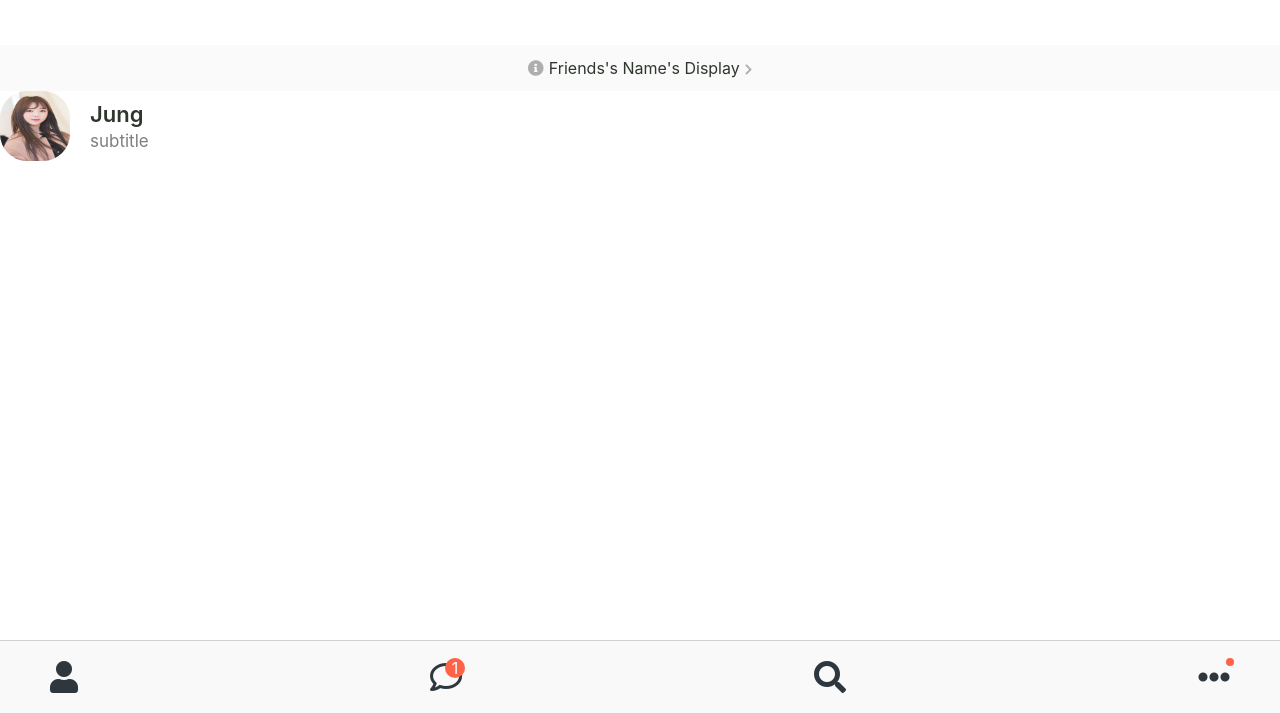
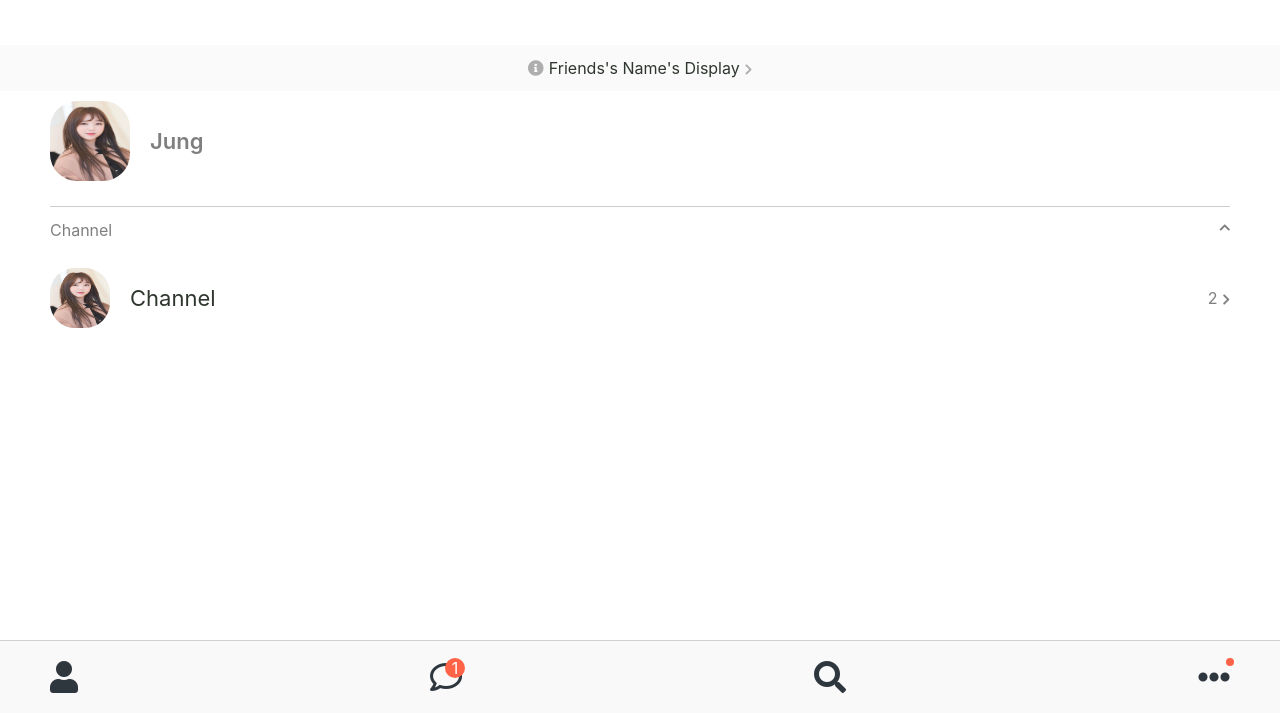
Before and after one commit to SinJungho/cocoatalk, a plain HTML site: page friends.html in a window 1280 px wide. Shown: the part 87-800 px from the top of the page. Drawn offline with Linux system fonts and the light colour scheme; files whose address does not match are found by name.

Commit message:
유저 관리 창 완성

```diff
--- a/css/components/screen-header.css
+++ b/css/components/screen-header.css
@@ -2,7 +2,7 @@
     display: flex;
     justify-content: space-between;
     align-items: center;
-    padding: 50px;
+    padding: var(--horizontal-space);
 }
 
 .screen-header__title{
--- a/css/components/user-component.css
+++ b/css/components/user-component.css
@@ -1,3 +1,7 @@
+.user-component{
+    justify-content: space-between;
+}
+
 .user-component,
 .user-component__column:first-child{
     display: flex;
@@ -11,9 +15,26 @@
     margin-right: 20px;
 }
 
+.user-component__avatar--xl{
+    width: 80px;
+    height: 80px;
+    border-radius: 27px;
+    margin-right: 20px;
+}
+
+.user-component__avatar--sm{
+    width: 60px;
+    height: 60px;
+    border-radius: 25px;
+}
+
 .user-component__title{
     font-weight: 600;
     font-size: 22px;
+}
+
+.user-component__title--not-bold{
+    font-weight: 400;
 }
 
 .user-component__subtitle{
--- a/css/variables.css
+++ b/css/variables.css
@@ -1,3 +1,4 @@
 :root{
     --yellow: #fae100;
+    --horizontal-space: 50px;
 }
--- a/friends.html
+++ b/friends.html
@@ -36,20 +36,35 @@
     <a href="#" id="friends-display-link">
         <i class="fas fa-info-circle"></i>Friends's Name's Display<i class="fas fa-chevron-right fa-xs"></i>
     </a>
-
+    <!-- screen -->
+    <main class="friends-screen">
         <div class="user-component">
             <div class="user-component__column">
-            <img class="user-component__avatar" src="img/03805fe2dd3dace63083de12a1f5ac7c.jpg" alt="profile">
+                <img class="user-component__avatar user-component__avatar--xl" src="img/03805fe2dd3dace63083de12a1f5ac7c.jpg" alt="profile">
                 <div class="user-component__text">
                     <h4 class="user-component__title">Jung</h4>
-                <h6 class="user-component__subtitle">subtitle</h6>
+                    <!-- <h6 class="user-component__subtitle">subtitle</h6> -->
+                </div>
+            </div>
+        </div>
+        <div class="friends-screen__channel">
+            <div class="friends-screen__channel-header">
+                <span>Channel</span><i class="fas fa-chevron-up fa-xs"></i>
+            </div>
+            <div class="user-component">
+                <div class="user-component__column">
+                    <img class="user-component__avatar user-component__avatar--sm" src="img/03805fe2dd3dace63083de12a1f5ac7c.jpg" alt="profile">
+                    <div class="user-component__text">
+                        <h4 class="user-component__title user-component__title--not-bold">Channel</h4>
                     </div>
                 </div>
                 <div class="user-component__column">
-
+                    <span>2</span><i class="fas fa-chevron-right fa-xs"></i>
                 </div>
             </div>
-
+        </div>
+    </main>
+    <!-- navigation -->
     <nav class="nav">
         <ul class="nav__ul">
             <li class="nav__li">
--- a/screen/friends.css
+++ b/screen/friends.css
@@ -4,6 +4,7 @@
     background-color: #fafafa;
     padding: 15px 0px;
     font-size: 16px;
+    margin-bottom: 10px;
 }
 
 #friends-display-link i{
@@ -17,3 +18,24 @@
 .fa-chevron-right{
     padding-left: 5px;
 }
+
+.friends-screen{
+    padding: 0px var(--horizontal-space);
+}
+
+.friends-screen__channel{
+    margin-top: 25px;
+    border-top: 1px solid rgba(0, 0, 0, 0.2);
+    padding-top: 15px;
+}
+
+.friends-screen__channel-header{
+    margin-bottom: 30px;
+    display: flex;
+    justify-content: space-between;
+    color: rgba(0, 0, 0, 0.5);
+}
+
+.user-component__column:last-child{
+    color: rgba(0, 0, 0, 0.5);
+}
```
Lines whose indentation alone changed are shown as unchanged.
